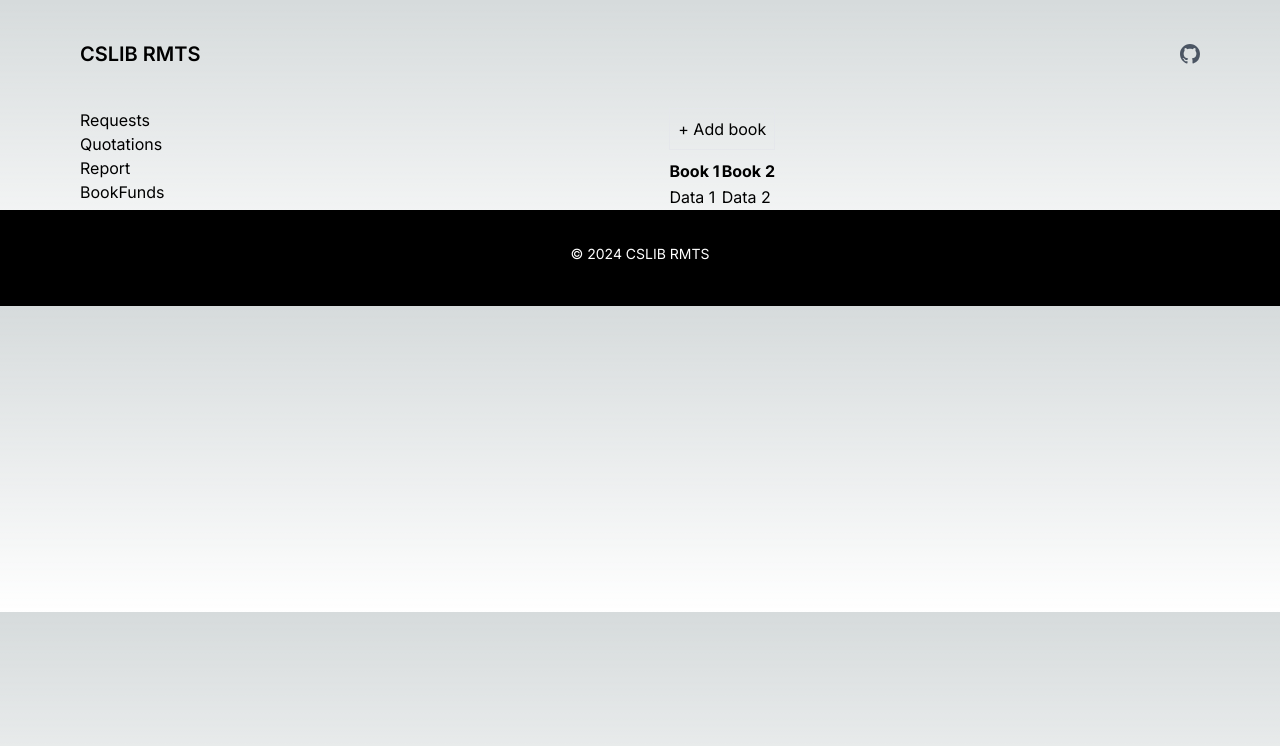
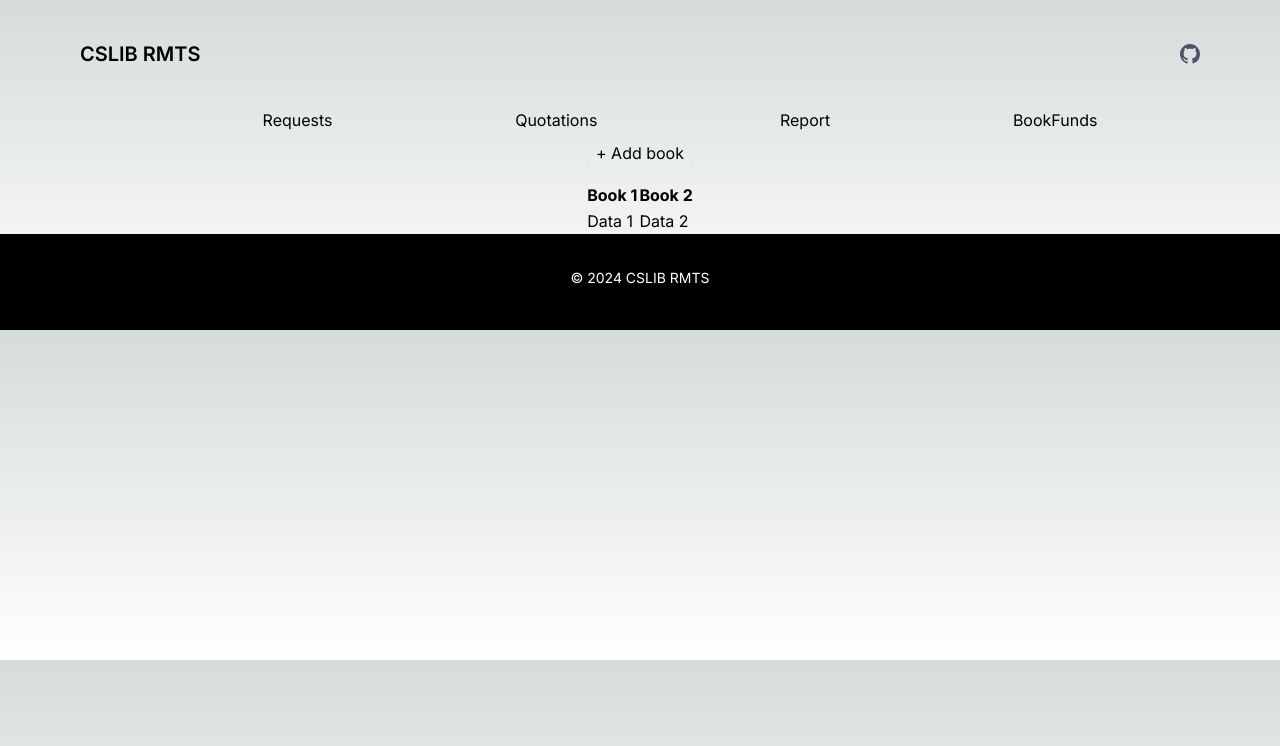
Before and after one commit to ProgrammerJM/CSlib-RMTS, a Next.js app: page /bookFunds in a window 1280 px wide. Shown: the top 746 px of the page. Built offline with nearby package versions, Linux system fonts and the light colour scheme.

Commit message:
chore: modify layout

```diff
--- a/components/InnerLayout.tsx
+++ b/components/InnerLayout.tsx
@@ -11,7 +11,7 @@ export default function Layout({
   return (
     <>
       <Header />
-      <div className="flex">
+      <div className="flex flex-col">
         <section className="flex-shrink-0">
           <Navbar />
         </section>
--- a/components/Navbar.tsx
+++ b/components/Navbar.tsx
@@ -3,7 +3,7 @@ import React from "react";
 
 export default function Navbar() {
   return (
-    <nav className="flex flex-col pl-20">
+    <nav className="flex pl-20 justify-evenly">
       <Link href={"/requests"} className="">
         Requests
       </Link>
```
